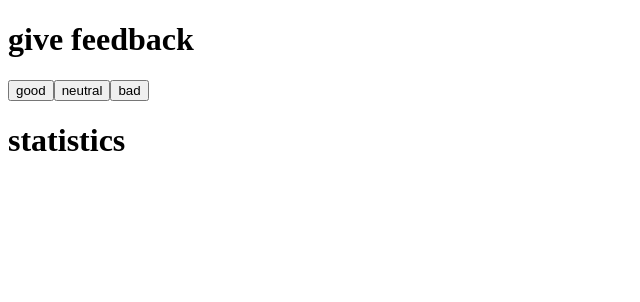
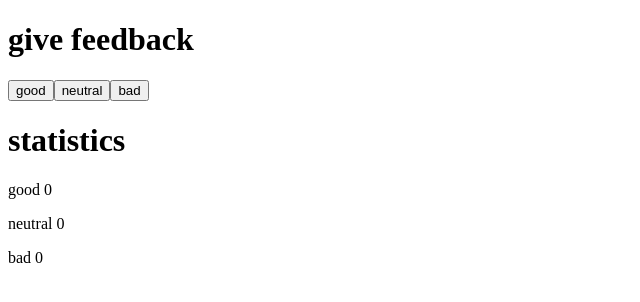
Before and after one commit to jchantrell/fso, a React (Create React App) app in the folder part1/unicafe/: page / in a window 1280 px wide. Shown: the top 302 px of the page, without its empty margins (0-640 px from the left). Built offline with nearby package versions, Linux system fonts and the light colour scheme.

Commit message:
exercise 1.6

```diff
--- a/part1/unicafe/src/App.js
+++ b/part1/unicafe/src/App.js
@@ -1,10 +1,6 @@
 import { useState } from 'react'
 
 const App = () => {
-
-  const ratings = [
-
-  ]
 
   const [good, setGood] = useState(0)
   const [neutral, setNeutral] = useState(0)
@@ -26,14 +22,12 @@ const App = () => {
       <Button handleClick={() => setNeutral(neutral + 1)} text="neutral" />
       <Button handleClick={() => setBad(bad + 1)} text="bad" />
       <Header data={headers[1]} />
-      <DisplayStats data/>
+      <p>good {good}</p>
+      <p>neutral {neutral}</p>
+      <p>bad {bad}</p>
     </div>
   )
 }
-
-const Display = (props) => (
-  <div>{props.value}</div>
-  )
 
 const Button = (props) => (
   <button onClick={props.handleClick}>
@@ -43,13 +37,4 @@ const Button = (props) => (
 
 const Header = props => <h1>{props.data.text}</h1>
 
-const DisplayStats = (props) => {
-  console.log(props)
-  return (
-    <div>
-
-    </div>
-  )
-}
-
 export default App
```
